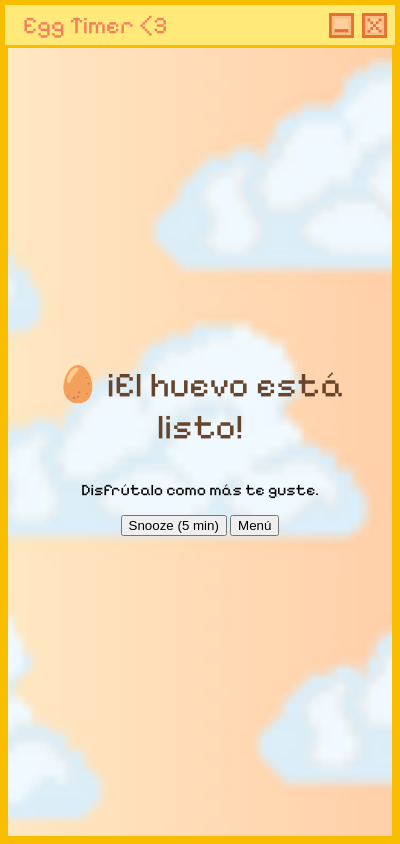
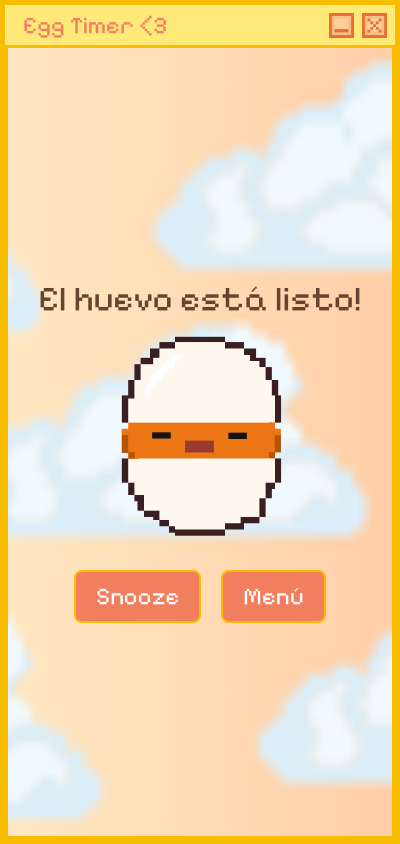
Before and after one commit to LumenNoruega/EggTimer, an Electron app: page eggdone.html in a window 400 px wide. Drawn offline with Linux system fonts and the light colour scheme.

Commit message:
animaciones timer y eggdone

```diff
--- a/eggdone.html
+++ b/eggdone.html
@@ -10,17 +10,46 @@
 <script src="bar.js"></script>
 
     <main>
-        <h1>🥚 ¡El huevo está listo!</h1>
-        <p>Disfrútalo como más te guste.</p>
+        <h1>El huevo está listo!</h1>
+
+        <!-- Contenedor de la animación -->
+        <div id="chickAnimation">
+            <img id="animatedChick" src="images/chick1.png" width="200">
+        </div>
+
         <div class="buttons">
-            <button id="snoozeBtn">Snooze (5 min)</button>
-            <button id="menuBtn">Menú</button>
+          <button id="snoozeBtn" class="styled-button">Snooze</button>
+          <button id="menuBtn" class="styled-button">Menú</button>
         </div>
     </main>
 
   <script>
     const { ipcRenderer } = require("electron");
 
+    // Secuencia de imágenes del pollito
+    const chickImages = [
+        "images/chick1.png",
+        "images/chick2.png",
+        "images/chick3.png",
+        "images/chick4.png",
+        "images/chick3.png",
+        "images/chick2.png"
+    ];
+    let currentImageIndex = 0;
+
+    // Función para animar la secuencia del pollito
+    function animateChick() {
+        const animatedChick = document.getElementById("animatedChick");
+        setInterval(() => {
+            currentImageIndex = (currentImageIndex + 1) % chickImages.length;
+            animatedChick.src = chickImages[currentImageIndex];
+        }, 500);
+    }
+
+    // Iniciar la animación al cargar la página
+    animateChick();
+
+    // Botones de navegación
     document.getElementById("snoozeBtn").addEventListener("click", () => {
       localStorage.setItem("eggTime", 5); // Reprogramar 5 minutos
       ipcRenderer.send("navigate", "timer.html");
--- a/main.js
+++ b/main.js
@@ -3,8 +3,8 @@ let mainWindow;
 
 app.whenReady().then(() => {
   mainWindow = new BrowserWindow({
-    width: 1000,
-    height: 1000,
+    width: 400,
+    height: 500,
     frame: false,
     resizable: false,
     webPreferences: {
--- a/styles.css
+++ b/styles.css
@@ -61,6 +61,16 @@
     background-color: #FF9A6B;
 }
 
+.buttons {
+    display: flex;
+    flex-direction: row;
+    justify-content: center; /* Centra los botones horizontalmente */
+    align-items: center;
+    gap: 20px; /* Espacio entre los botones */
+    margin-top: 20px;
+}
+
+
 
 
 
@@ -123,3 +133,16 @@ h1 {
     color: var(--brown);
     margin-bottom: 0;
  }
+
+ #animatedEgg {
+    width: 250px; /* Aumenta el tamaño del huevo */
+    height: auto; /* Mantiene la proporción */
+}
+
+#eggAnimation {
+    margin-bottom: 10px; /* Reduce el espacio entre la imagen y el temporizador */
+}
+
+#timer {
+    margin-top: 5px; /* Ajusta el espacio superior */
+}
```
Also changed, not shown: timer.html (+13 -5 lines), images/chick1.png (added), images/chick2.png (added), images/chick3.png (added), images/chick4.png (added), images/egg1.png (added), images/egg2.png (added), images/egg3.png (added), images/egg4.png (added), images/egg5.png (added), images/egg6.png (added), images/egg7.png (added).
